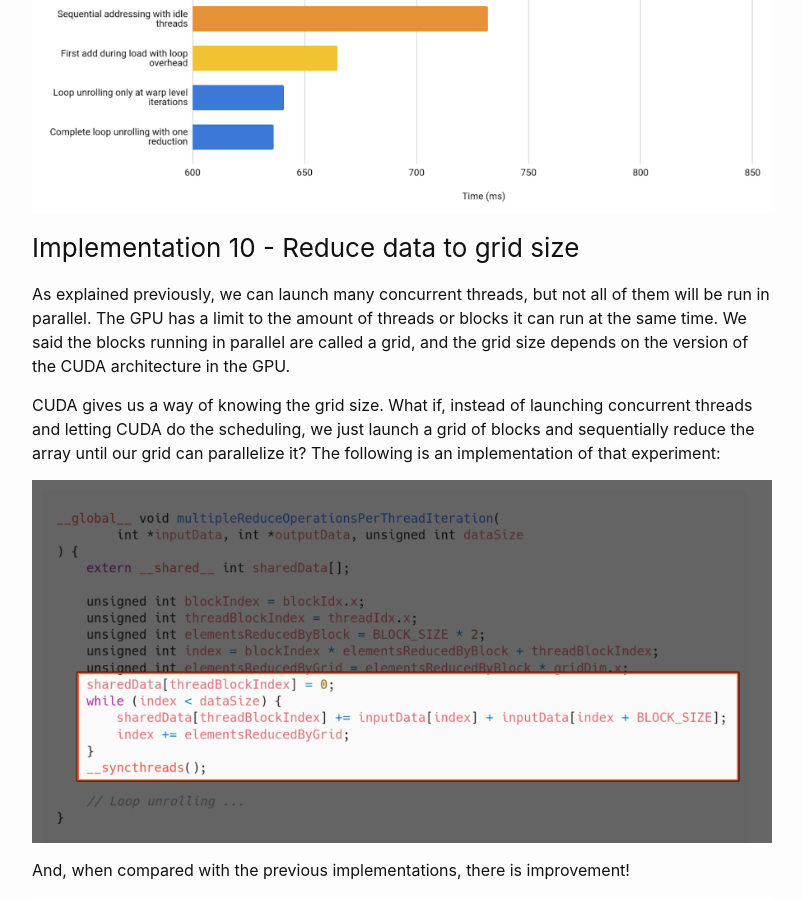
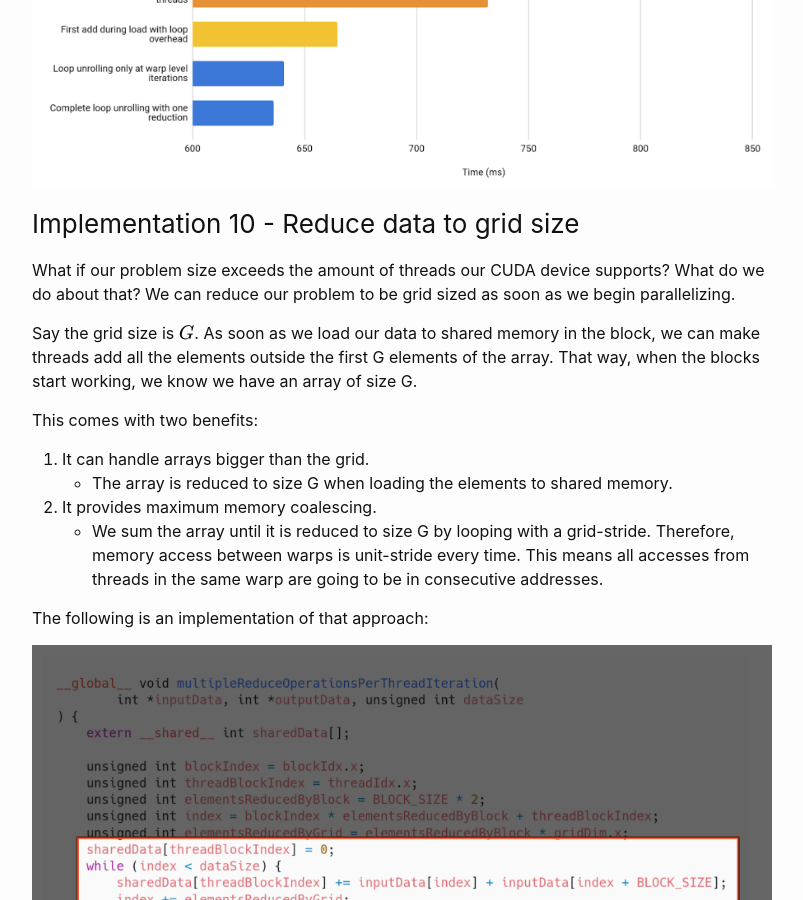
Before and after one commit to eryxcoop/eryxcoop.github.io, a Jekyll site: the page built from _posts/2024-11-27-Parallel-Programming-with-CUDA-Parallel-programs-optimized-for-GPU.md, in a window 1280 px wide and 900 px high, scrolled down 21818 px. Shown: the whole window, without its empty margins (238-1041 px from the left). Built offline with Jekyll 4.4.1, drawn with Linux system fonts in a browser that asks for light colours; some of the changed text lies outside the part shown.

Commit message:
Make grid-related corrections in the post "Parallel Programming with CUDA"

```diff
--- a/_posts/2024-11-27-Parallel-Programming-with-CUDA-Parallel-programs-optimized-for-GPU.md
+++ b/_posts/2024-11-27-Parallel-Programming-with-CUDA-Parallel-programs-optimized-for-GPU.md
@@ -68,9 +68,8 @@
 - Execution time.
 - Cache (sometimes).
 
-We can launch a ridiculous number of blocks to run concurrently.
-However, the GPU will only run a certain number in parallel, forming what we call a _grid_.
-The size of the grid defines how many are executed in parallel.
+We can launch a ridiculous number of blocks to run concurrently, forming what we call a _grid_.
+However, the GPU will only run a certain number in parallel.
 
 <p style="text-align: center">
 <img src="/assets/img/parallel-programming-cuda/grid.png" alt="Grid" width=700 />
@@ -393,13 +392,23 @@
 
 ### Implementation 10 - Reduce data to grid size
 
-As explained previously, we can launch many concurrent threads, but not all of them will be run in parallel.
-The GPU has a limit to the amount of threads or blocks it can run at the same time.
-We said the blocks running in parallel are called a grid, and the grid size depends on the version of the CUDA architecture in the GPU.
+What if our problem size exceeds the amount of threads our CUDA device supports?
+What do we do about that?
+We can reduce our problem to be grid sized as soon as we begin parallelizing.
 
-CUDA gives us a way of knowing the grid size.
-What if, instead of launching concurrent threads and letting CUDA do the scheduling, we just launch a grid of blocks and sequentially reduce the array until our grid can parallelize it?
-The following is an implementation of that experiment:
+Say the grid size is $G$.
+As soon as we load our data to shared memory in the block, we can make threads add all the elements outside the first G elements of the array.
+That way, when the blocks start working, we know we have an array of size G.
+
+This comes with two benefits:
+1. It can handle arrays bigger than the grid.
+  - The array is reduced to size G when loading the elements to shared memory.
+2. It provides maximum memory coalescing.
+   - We sum the array until it is reduced to size G by looping with a grid-stride.
+     Therefore, memory access between warps is unit-stride every time.
+     This means all accesses from threads in the same warp are going to be in consecutive addresses.
+
+The following is an implementation of that approach:
 
 <p style="text-align: center">
 <img src="/assets/img/parallel-programming-cuda/grid-size-reduction-code.png" alt="Grid size reduction code" width=1000 />
@@ -549,6 +558,7 @@
 7. [Vector Types (2)](https://developer.nvidia.com/blog/cuda-pro-tip-increase-performance-with-vectorized-memory-access/)
 8. [Unified Memory](https://developer.nvidia.com/blog/unified-memory-cuda-beginners/)
 9. [Cooperative Groups](https://developer.nvidia.com/blog/cooperative-groups/)
+10. [Grid Stride Loops](https://developer.nvidia.com/blog/cuda-pro-tip-write-flexible-kernels-grid-stride-loops/)
 10. [CUDA Accelerated Applications](https://www.nvidia.com/en-us/accelerated-applications/)
 11. [Stwo](https://github.com/starkware-libs/stwo)
 12. [Stwo GPU](https://github.com/nethermindeth/stwo-gpu)
```
